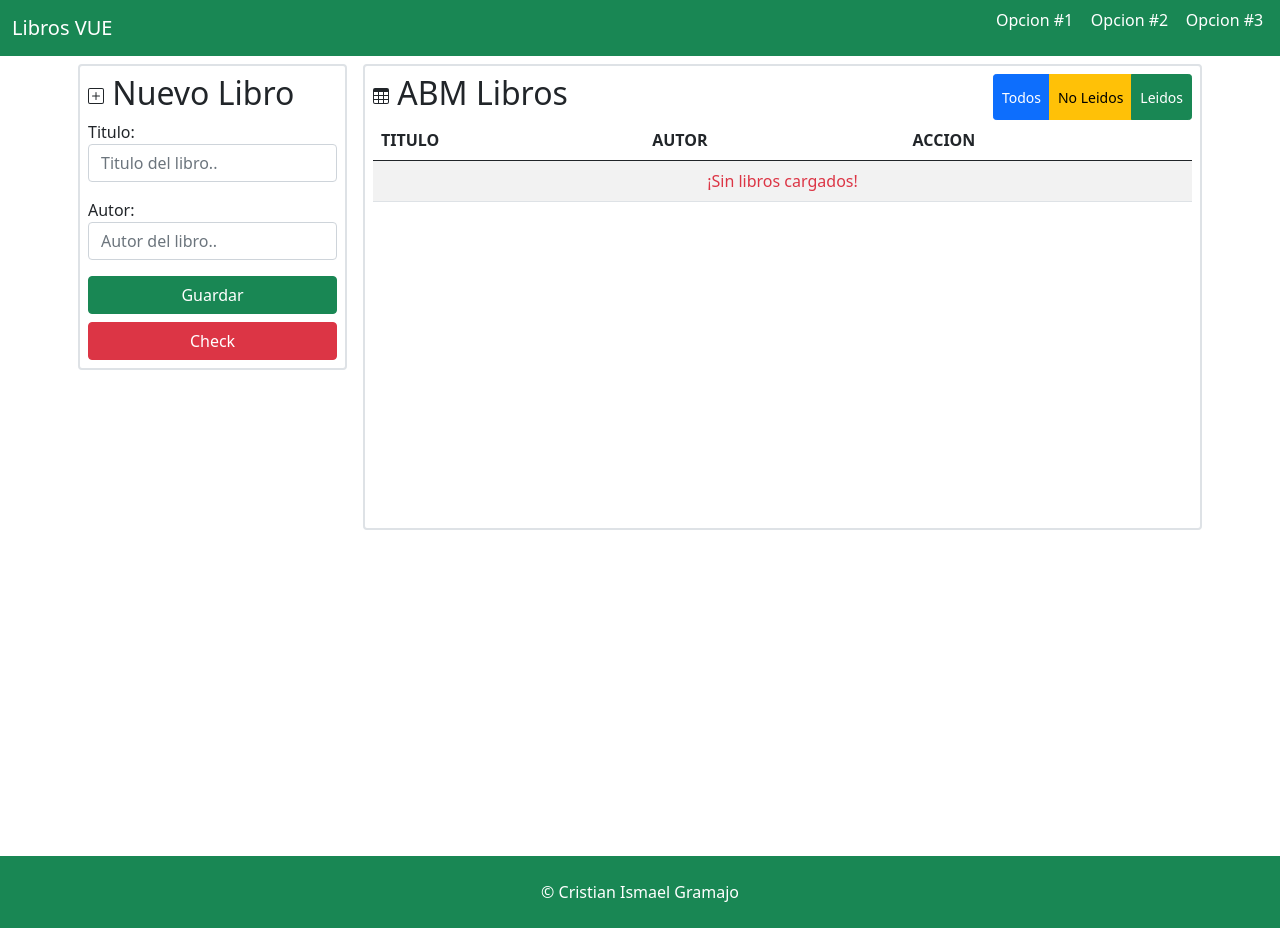
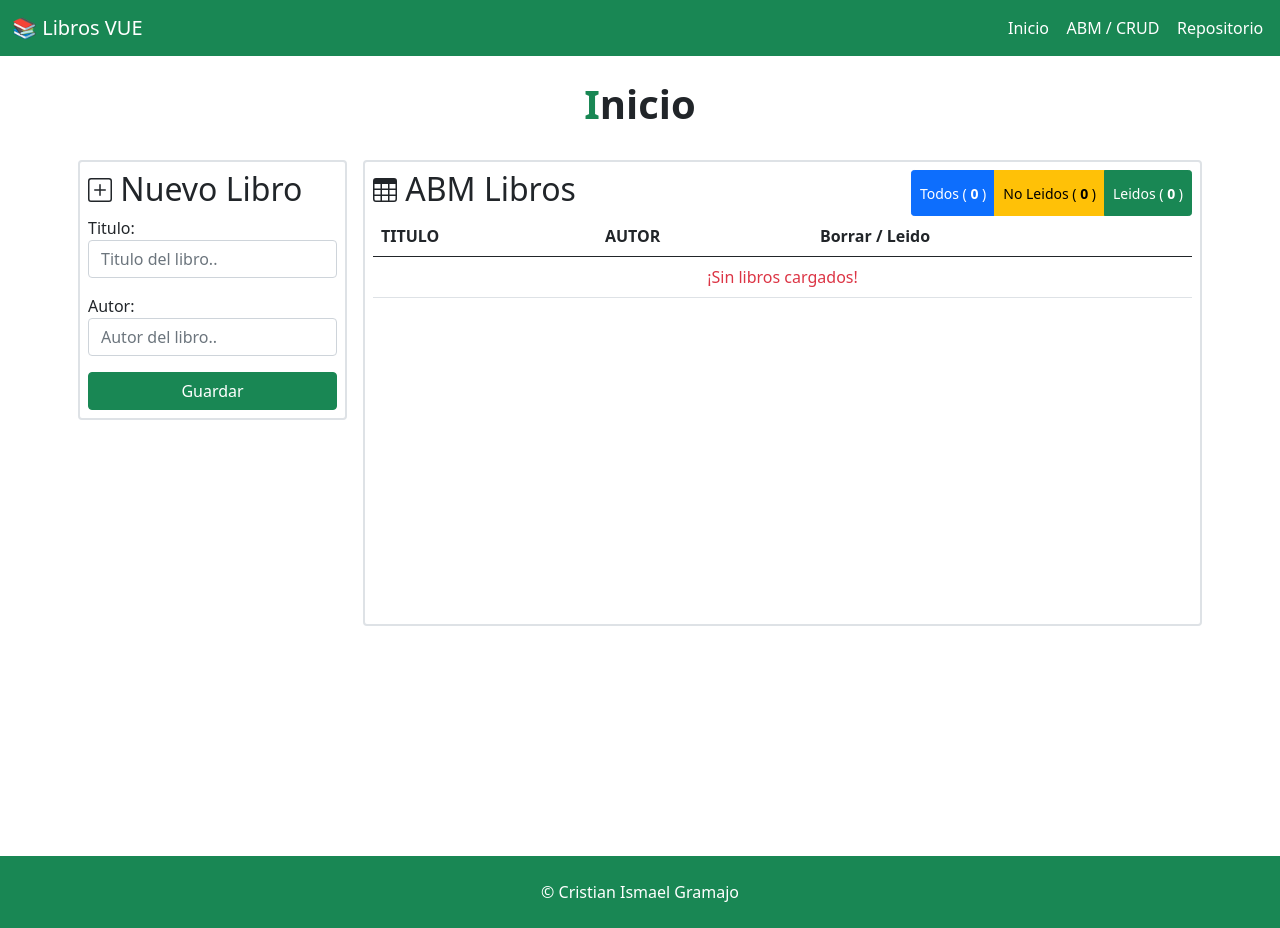
Before and after one commit to Cristian021195/vue-simple-crud, a Vue app: page / in a window 1280 px wide. Built offline with nearby package versions, Linux system fonts and the light colour scheme.

Commit message:
cambios en reafactor

```diff
--- a/src/App.vue
+++ b/src/App.vue
@@ -12,6 +12,7 @@ import { createApp } from 'vue';
   <CustomHeader/>
   <div class="container vh-100">
     <div class="row">
+      <h1 class="text-center my-4 titulo fw-bold">Inicio</h1>
       <div class="col-md-4 col-lg-3 col-sm-12 col-xs-12 col-12 p-2">
         <LibrosForm/>
       </div>
--- a/src/components/Forms/LibrosForm.vue
+++ b/src/components/Forms/LibrosForm.vue
@@ -27,11 +27,11 @@
 
 <template>
   <form class="border border-2 rounded p-2" v-on:submit="cargarLibro">
-    <h2><span>
-        <svg xmlns="http://www.w3.org/2000/svg" width="16" height="16" fill="currentColor" class="bi bi-plus-square" viewBox="0 0 16 16">
+    <h2>
+        <svg xmlns="http://www.w3.org/2000/svg" width="24" height="24" fill="currentColor" class="bi bi-plus-square mb-1" viewBox="0 0 16 16">
             <path d="M14 1a1 1 0 0 1 1 1v12a1 1 0 0 1-1 1H2a1 1 0 0 1-1-1V2a1 1 0 0 1 1-1h12zM2 0a2 2 0 0 0-2 2v12a2 2 0 0 0 2 2h12a2 2 0 0 0 2-2V2a2 2 0 0 0-2-2H2z"/>
             <path d="M8 4a.5.5 0 0 1 .5.5v3h3a.5.5 0 0 1 0 1h-3v3a.5.5 0 0 1-1 0v-3h-3a.5.5 0 0 1 0-1h3v-3A.5.5 0 0 1 8 4z"/>
-        </svg></span> Nuevo Libro
+        </svg> Nuevo Libro
     </h2>
     <label for="titulo">Titulo: </label>
     <input class="form-control mb-3" type="text"  id="titulo" placeholder="Titulo del libro.."
@@ -40,7 +40,6 @@
     <input class="form-control mb-3" type="text" id="autor" placeholder="Autor del libro.."
     name="autor" minlength="3" maxlength="50" required v-on:input="handleChange">
     <button class="btn btn-success w-100" type="submit">Guardar</button>
-    <button class="btn btn-danger mt-2 w-100" type="button" v-on:click="consultarNuevos">Check</button>
   </form>
 
 </template>
--- a/src/components/Layout/CustomHeader.vue
+++ b/src/components/Layout/CustomHeader.vue
@@ -8,12 +8,12 @@
   <header>
     <nav class="navbar navbar-expand-lg navbar-dark bg-success">
       <div class="container-fluid">
-        <a class="navbar-brand" href="#">Libros VUE</a>
+        <a class="navbar-brand" href="#">📚 Libros VUE</a>
         <div>
-          <ul class="d-flex gap-2">
-            <li> <a href="#"> Opcion #1 </a></li>
-            <li> <a href="#"> Opcion #2 </a></li>
-            <li> <a href="#"> Opcion #3 </a></li>
+          <ul class="d-flex gap-2 mb-0">
+            <li> <a href="#"> Inicio </a></li>
+            <li> <a href="#"> ABM / CRUD </a></li>
+            <li> <a href="https://github.com/Cristian021195/vue-simple-crud" target="_blank"> Repositorio </a></li>
           </ul>
         </div>
       </div>
--- a/src/components/Tables/LibrosTable.vue
+++ b/src/components/Tables/LibrosTable.vue
@@ -33,34 +33,34 @@
     <div class="border border-2 rounded p-2">
         <div class="d-flex justify-content-between">
             <h2>
-                <span><svg xmlns="http://www.w3.org/2000/svg" width="16" height="16" fill="currentColor" class="bi bi-table" viewBox="0 0 16 16">
+                <span><svg xmlns="http://www.w3.org/2000/svg" width="24" height="24" fill="currentColor" class="bi bi-table mb-1" viewBox="0 0 16 16">
                     <path d="M0 2a2 2 0 0 1 2-2h12a2 2 0 0 1 2 2v12a2 2 0 0 1-2 2H2a2 2 0 0 1-2-2V2zm15 2h-4v3h4V4zm0 4h-4v3h4V8zm0 4h-4v3h3a1 1 0 0 0 1-1v-2zm-5 3v-3H6v3h4zm-5 0v-3H1v2a1 1 0 0 0 1 1h3zm-4-4h4V8H1v3zm0-4h4V4H1v3zm5-3v3h4V4H6zm4 4H6v3h4V8z"/>
                 </svg></span>
                 ABM Libros
             </h2>
             <div class="btn-group" role="group" aria-label="Basic example">
-                <button class="btn btn-sm btn-primary" v-on:click="todos">Todos</button>
-                <button type="button" class="btn btn-sm btn-warning" v-on:click="noLeidos">No Leidos</button>
-                <button type="button" class="btn btn-sm btn-success" v-on:click="leidos">Leidos</button>
+                <button class="btn btn-sm btn-primary" v-on:click="todos">Todos ( <b> {{ this.$store.getters.cantidadLibros }} </b> )</button>
+                <button type="button" class="btn btn-sm btn-warning" v-on:click="noLeidos">No Leidos ( <b> {{ this.$store.getters.cantidadLibrosNoLeidos }} </b> )</button>
+                <button type="button" class="btn btn-sm btn-success" v-on:click="leidos">Leidos ( <b> {{ this.$store.getters.cantidadLibrosLeidos }} </b> )</button>
             </div>
         </div>
         <div class="table-responsive">
-            <table class="table table-striped table-hover w-100">
+            <table class="table table-hover w-100">
                 <thead>
                     <tr>
                         <th>TITULO</th>
                         <th>AUTOR</th>
-                        <th>ACCION</th>
+                        <th>Borrar / Leido</th>
                     </tr>
                 </thead>
                 <tbody>
                     <tr v-if="libros.length === 0"><td colspan="3" class="text-center text-danger">¡Sin libros cargados!</td></tr>
-                    <tr v-for="libro in libros">
+                    <tr v-for="libro in libros" v-bind:class="(libro.activo)?'leido':'noLeido'">
                         <td>{{libro.titulo}}</td>
                         <td>{{libro.autor}}</td>
-                        <td class="">
-                            <button type="button" class="btn btn-sm bg-danger text-white mx-1" v-on:click="eliminar(libro.id)">🗑</button>
-                            <input title="leido" class="form-check-input mx-1" type="checkbox" :checked="libro.activo"  v-on:change="leido(libro.id)">
+                        <td>
+                            <button type="button" class="btn btn-sm bg-danger text-white me-4" v-on:click="eliminar(libro.id)">🗑</button>
+                            <input title="leido" class="form-check-input ms-4" type="checkbox" :checked="libro.activo"  v-on:change="leido(libro.id)">
                         </td>
                     </tr>
                 </tbody>
--- a/src/style.css
+++ b/src/style.css
@@ -10,10 +10,13 @@ header nav ul li a:hover{background-color: whitesmoke; color:black; transition:
 tr td input[type="checkbox"]{
   vertical-align: middle;
 }
+.titulo::first-letter{color: #198754;}
 .table-responsive{
   overflow-y: scroll!important;
   height: 50vh!important;
 }
+.leido{background-color: rgba(134, 221, 180, 0.2)!important}
+.noLeido{background-color: rgba(248, 225, 19, 0.15)!important}
 @media only screen and (max-width: 991px){
   .table-responsive{
     overflow-x: scroll!important;
```
